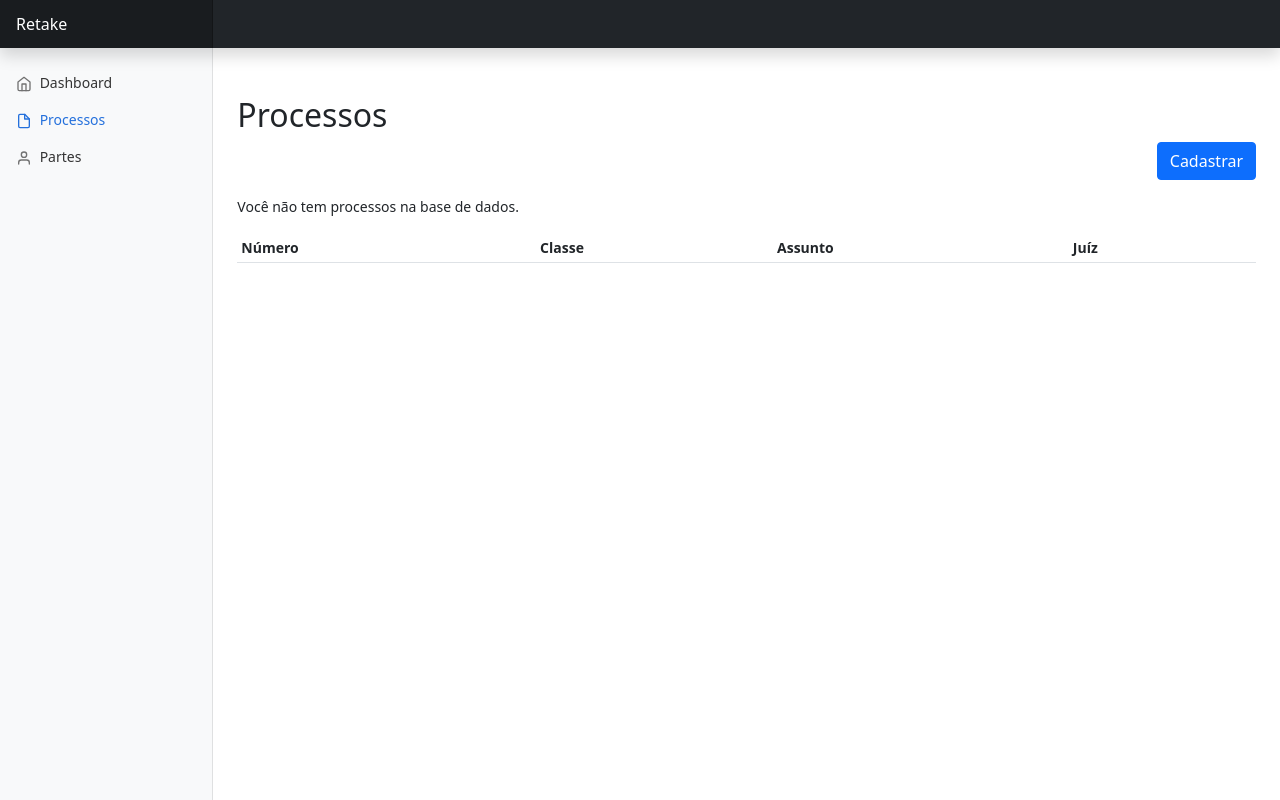
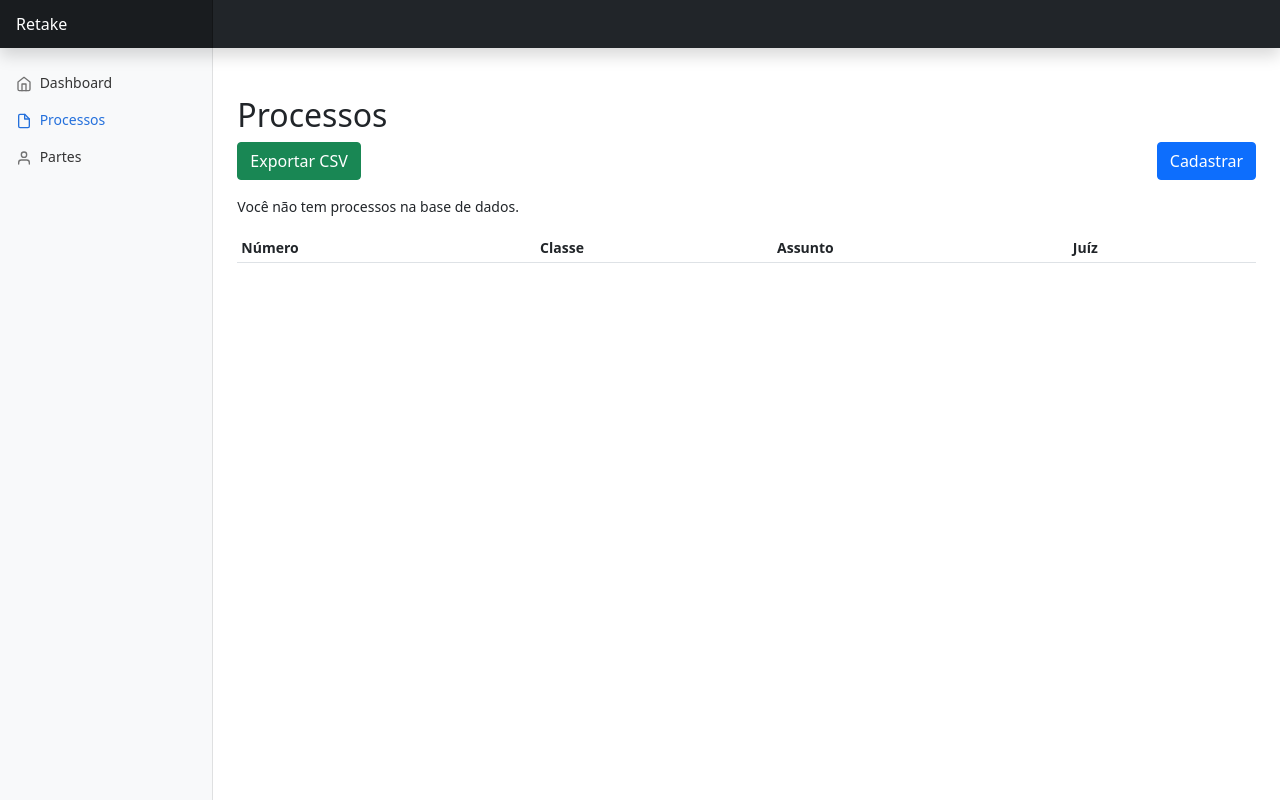
Before and after one commit to gabrielloliveira/retake, a Django app: page /processos/ in a window 1280 px wide. Run offline with Django 3.2, Linux system fonts and the light colour scheme; data that the repository does not hold is empty; parts of the project's set-up code (start-up, migrations or seed data) failed here and were passed over; some libraries are stand-ins or nearby versions.

Commit message:
feat: export process to csv

```diff
--- a/retake/core/models.py
+++ b/retake/core/models.py
@@ -19,6 +19,10 @@ class Process(TimeStampedModel):
     judge = models.CharField("juíz", max_length=255)
     parts = models.ManyToManyField("Part", verbose_name="partes", blank=True)
 
+    @property
+    def parts_names(self):
+        return [f"{x.name} - {x.category}" for x in self.parts.all()]
+
     def __str__(self):
         return self.number
 
--- a/retake/core/templates/process/list.html
+++ b/retake/core/templates/process/list.html
@@ -4,12 +4,24 @@
 
 {% block content %}
   <h2>Processos</h2>
+  <div class="row ">
+    <div class="col">
+      <form style="display: inline" action="{% url 'core:export_process' %}" method="post">
+        {% csrf_token %}
+        <button class="btn btn-success">
+          Exportar CSV
+        </button>
+      </form>
+    </div>
+    <div class="col">
       <p class="text-end">
         <a href="" class="btn btn-primary" data-bs-toggle="modal"
            data-bs-target="#add-process">
           Cadastrar
         </a>
       </p>
+    </div>
+  </div>
 
   <div class="modal fade" id="add-process" tabindex="-1">
     <div class="modal-dialog">
--- a/retake/core/urls.py
+++ b/retake/core/urls.py
@@ -10,6 +10,7 @@ urlpatterns = [
     path("processos/criar/", views.ProcessCreateView.as_view(), name="create_process"),
     path("processos/<uuid:uuid>/deletar/", views.ProcessDeleteView.as_view(), name="delete_process"),
     path("processos/<uuid:uuid>/editar/", views.ProcessEditView.as_view(), name="edit_process"),
+    path("processos/exportar/", views.ProcessExportView.as_view(), name="export_process"),
 
     path("partes/", views.PartListView.as_view(), name="list_part"),
     path("partes/criar", views.PartCreateView.as_view(), name="create_part"),
--- a/retake/core/views.py
+++ b/retake/core/views.py
@@ -1,12 +1,13 @@
 from dal import autocomplete
 from django.contrib import messages
-from django.http import HttpResponseRedirect
+from django.http import HttpResponseRedirect, HttpResponse
 from django.shortcuts import get_object_or_404
 from django.urls import reverse_lazy
 from django.views import generic
 
 from retake.core.forms import PartForm, ProcessForm
 from retake.core.models import Process, Part
+from retake.core.utils import build_csv_process
 
 
 class IndexView(generic.TemplateView):
@@ -71,6 +72,18 @@ class ProcessEditView(generic.UpdateView):
         return super().form_valid(form)
 
 
+class ProcessExportView(generic.View):
+    http_method_names = ["post"]
+
+    def post(self, request, *args, **kwargs):
+        response = HttpResponse(
+            content_type='text/csv',
+            headers={'Content-Disposition': 'attachment; filename="processos.csv"'},
+        )
+        build_csv_process(response)
+        return response
+
+
 class PartListView(generic.ListView):
     template_name = "part/list.html"
     queryset = Part.objects.order_by("name")
```
Also changed, not shown: retake/core/utils.py (+13 -0 lines). Lines whose indentation alone changed are shown as unchanged.
